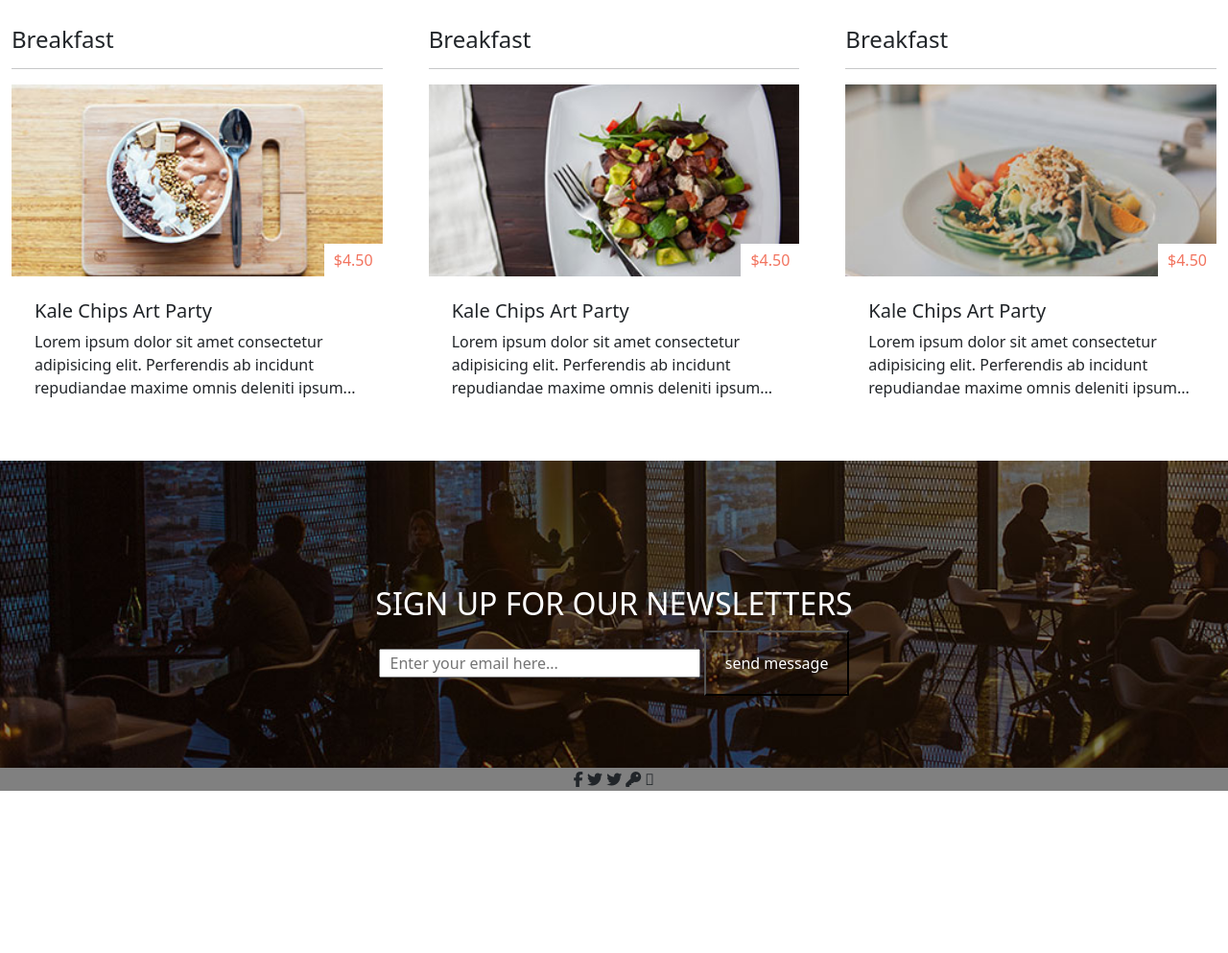
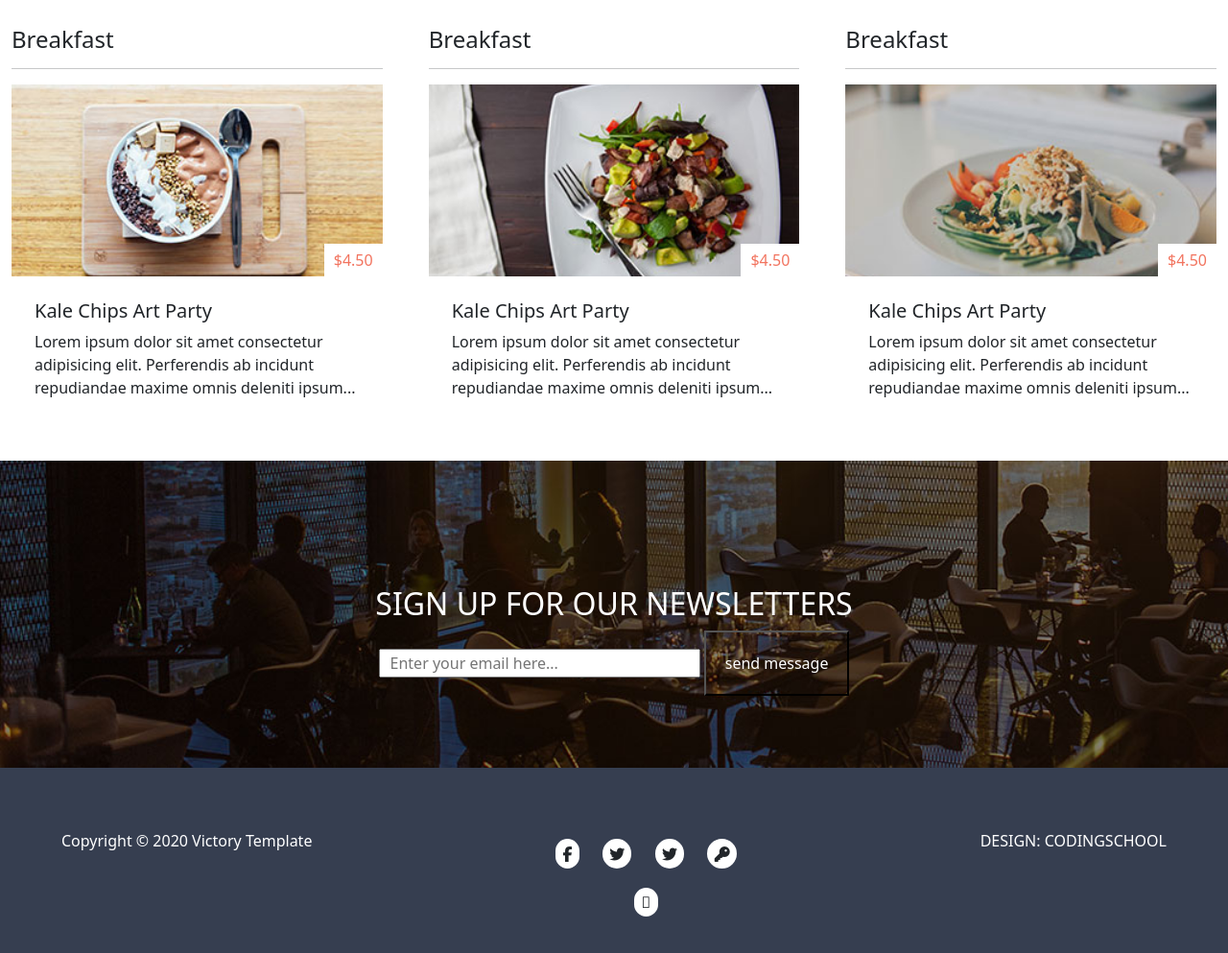
Before and after one commit to herediat/victory-sass, a website: page index.html in a window 1280 px wide. Shown: the part 1800-2793 px from the top of the page at 96% size. Before the commit the page ends 2624 px from the top, so only its background shows below. Drawn offline with nearby package versions, Linux system fonts and the light colour scheme.

Commit message:
footer done

```diff
--- a/index.html
+++ b/index.html
@@ -148,6 +148,9 @@
     </section>
     <!-- -----------------FOOTER------------------ -->
     <footer>
+        <div class="copyright">
+            Copyright &copy; 2020 victory template
+        </div>
         <div class="icons">
             <i class="fab fa-facebook-f"></i>
             <i class="fab fa-twitter"></i>
@@ -155,9 +158,11 @@
             <i class="fas fa-key"></i>
             <i class="fal fa-basketball-ball"></i>
         </div>
+        <div class="design">
+            <span>Design: Codingschool</span>
+        </div>
     </footer>
 </body>
 <script src="./node_modules/bootstrap/dist/js/bootstrap.js"></script>
 <script src="./node_modules/@popperjs/core/dist/umd/popper.js"></script>
-
 </html>
--- a/src/sass/modules/_footer.sass
+++ b/src/sass/modules/_footer.sass
@@ -1,4 +1,20 @@
 footer
-    background-color: grey
+    background-color:#363E50
+    display: flex
+    justify-content: space-between
+    padding: 5%
+    .copyright
+        color: #fff
+        text-transform: capitalize
     .icons
         text-align: center
+        i
+            margin: 10px
+            border-radius: 100px
+            border: solid #fff
+            background-color: #fff
+            padding: 2%
+    .design
+        span
+            text-transform: uppercase
+            color: #fff
```
Also changed, not shown: public/css/app.css, 1 other file.
